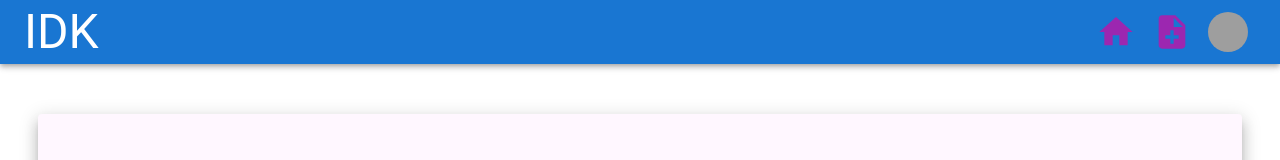
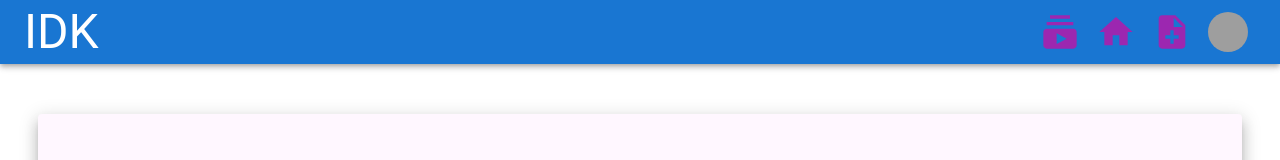
Before and after one commit to Dimaspb24/DevBlog, a React (Create React App) app in the folder react-frontend/: page / in a window 1280 px wide. Shown: the top 160 px of the page. Built offline with nearby package versions, Linux system fonts and the light colour scheme; grey boxes are pictures that could not be loaded.

Commit message:
Added subscriptions icon o header component

```diff
--- a/react-frontend/src/components/Header/Header.jsx
+++ b/react-frontend/src/components/Header/Header.jsx
@@ -3,6 +3,7 @@ import Logo from './Logo'
 import HomeButton from './HomeButton'
 import CreateButton from './CreateButton'
 import ProfileButtonContainer from './ProfileButtonContainer'
+import UserSubscriptionButton from './UserSubscriptionButton'
 
 const Header = () => {
     return (
@@ -10,6 +11,7 @@ const Header = () => {
             <AppBar position="static">
                 <Toolbar color="#512da8" sx={{display: 'flex'}}>
                     <Logo/>
+                    <UserSubscriptionButton/>
                     <HomeButton/>
                     <CreateButton/>
                     <ProfileButtonContainer/>
--- a/react-frontend/src/components/Header/UserSubscriptionButton.jsx
+++ b/react-frontend/src/components/Header/UserSubscriptionButton.jsx
@@ -0,0 +1,16 @@
+import {Box, IconButton, Tooltip} from '@mui/material'
+import SubscriptionsIcon from '@mui/icons-material/Subscriptions'
+
+const UserSubscriptionButton = () => {
+    return (
+        <Box>
+            <Tooltip title="Открыть статьи ваших подписок">
+                <IconButton>
+                    <SubscriptionsIcon color="secondary" sx={{fontSize: 40}}/>
+                </IconButton>
+            </Tooltip>
+        </Box>
+    )
+}
+
+export default UserSubscriptionButton
```
